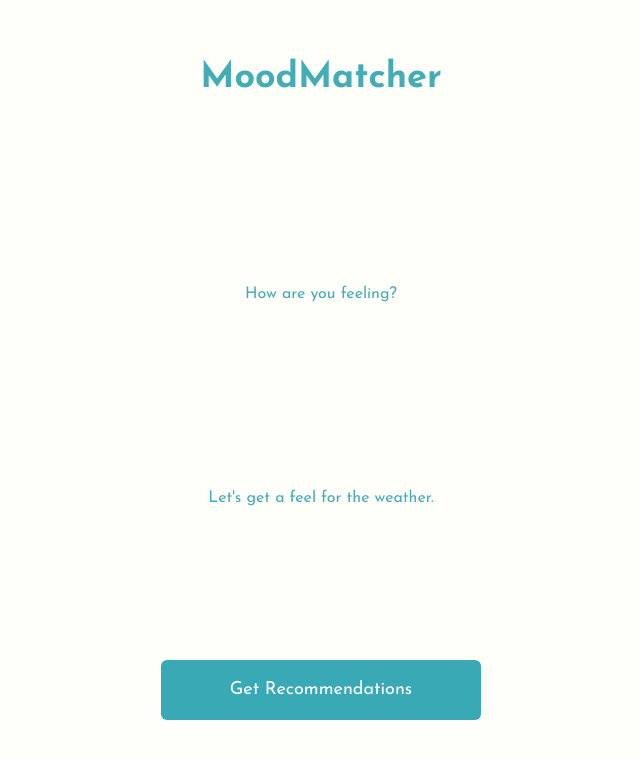
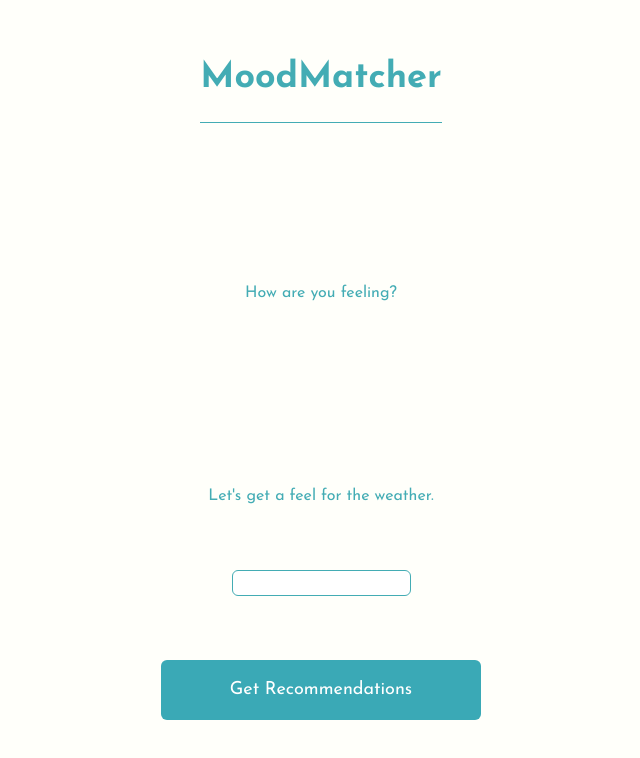
Before and after one commit to SarahJoline/moodmatcher, a Next.js app: page / in a window 1280 px wide. Shown: the top 758 px of the page, without its empty margins (319-959 px from the left). Built offline with nearby package versions, Linux system fonts and the light colour scheme.

Commit message:
text input

```diff
--- /dev/null
+++ b/src/app/components/TextInput.tsx
@@ -0,0 +1,15 @@
+type TextInputProps = {
+  onChange?: () => void;
+};
+
+function TextInput({ onChange }: TextInputProps) {
+  return (
+    <input
+      onChange={onChange}
+      type="text"
+      className="border bg-[#ffffff] rounded-md"
+    />
+  );
+}
+
+export default TextInput;
--- a/src/app/page.tsx
+++ b/src/app/page.tsx
@@ -1,15 +1,16 @@
 import Button from "./components/Button";
+import TextInput from "./components/TextInput";
 
 export default function Home() {
   return (
     <div className="grid grid-rows-[20px_1fr_20px] items-center justify-items-center min-h-screen p-8 pb-20 gap-16 sm:p-20 font-josefin">
-      <nav>
+      <nav className="border-b">
         <h1 className="text-4xl font-bold mb-6">MoodMatcher</h1>
       </nav>
       <h2>How are you feeling?</h2>
 
       <h2>Let's get a feel for the weather.</h2>
-      <input type="text" />
+      <TextInput />
       <Button />
     </div>
   );
```
